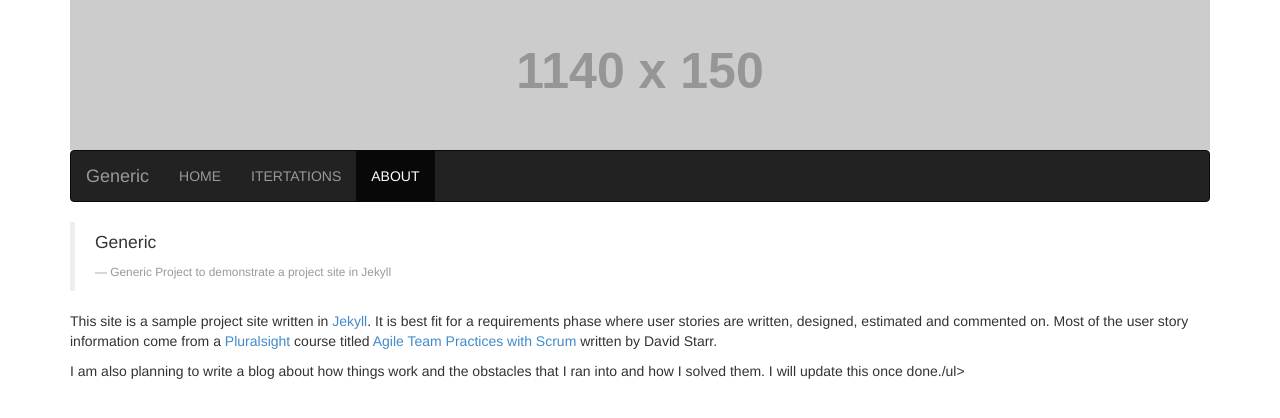
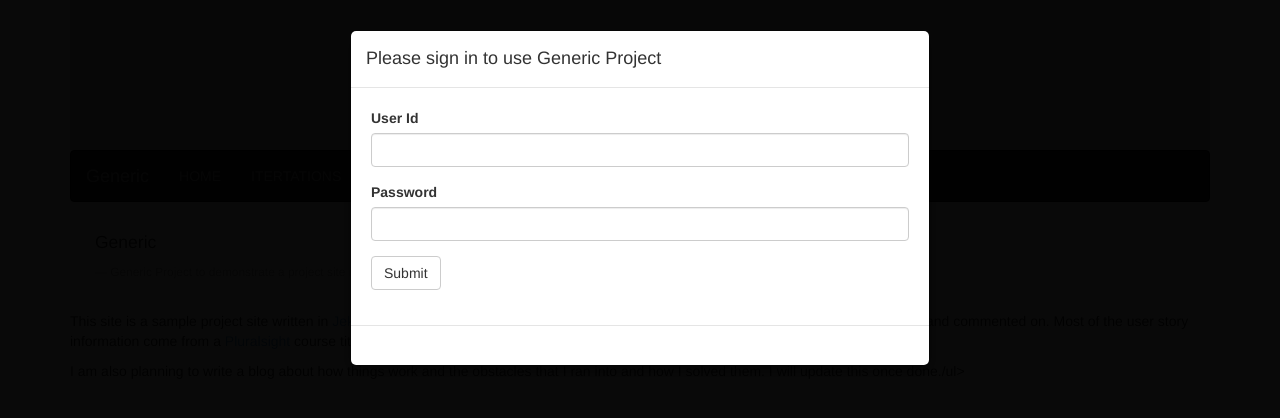
Before and after one commit to khaledhikmat/GenericProjectSite, a Jekyll site: the page built from about.html, in a window 1280 px wide. Shown: the top 418 px of the page. Built offline with Jekyll 4.4.1, drawn with Linux system fonts in a browser that asks for light colours; Markdown is read by kramdown in place of the engine named in the settings; comment, search, counter and statistics services are not loaded.

Commit message:
Initial Revision

```diff
--- a/_config.yml
+++ b/_config.yml
@@ -1,4 +1,4 @@
-name: Symphony Backend
+name: Generic Project
 markdown: redcarpet
 pygments: true
 permalink: /:year-:month-:day/:title
--- /dev/null
+++ b/_includes/enforce-password.html
@@ -0,0 +1,21 @@
+<script type="text/javascript">
+$('#siteLoginDlgSubmit').click(function (ev) {
+	console.log('Submit clicked');
+	console.log($('#siteLoginDlgUserId').val() + "/" +  $('#siteLoginDlgPassword').val());
+	validateCredentials($('#siteLoginDlgUserId').val(), $('#siteLoginDlgPassword').val());
+	checkCredentials();
+});
+
+// Set up the model dialog options - disable the keyboard
+$('#siteLoginDlg').modal({
+  keyboard: false
+});
+
+checkCredentials();
+
+// Enforce with mask if the cookie does not exist - guard against folks who can disable the mask!!!
+// Do not give this timer a global variable ...otherwise it can be disabled from the browser console
+window.setInterval(function() {
+	checkCredentials();
+}, 3000);
+</script>
--- a/_includes/user-story.html
+++ b/_includes/user-story.html
@@ -154,7 +154,7 @@ Refer to some sort of comments policy and let folks know about it.
  <div id="disqus_thread"></div>
 <script type="text/javascript">
 /* * * CONFIGURATION VARIABLES: EDIT BEFORE PASTING INTO YOUR WEBPAGE * * */
-var disqus_shortname = 'cxxxx'; // required: replace example with your forum shortname
+var disqus_shortname = '<add-your-own>'; // required: replace example with your forum shortname
 /* * * DON'T EDIT BELOW THIS LINE * * */
 (function() {
 	var dsq = document.createElement('script'); dsq.type = 'text/javascript'; dsq.async = true;
--- a/_layouts/default.html
+++ b/_layouts/default.html
@@ -9,13 +9,13 @@
 
     <!-- BOOTSTRAP stuff -->
 	<link href="{{ site.baseurl }}/libraries/bootstrap/css/bootstrap.min.css" rel="stylesheet">
-	<link href="{{ site.baseurl }}/css/style.css" rel="stylesheet">
+	<link href="{{ site.baseurl }}/libraries/bootstrap/css/style.css" rel="stylesheet">
 
     <!-- HIGHSLIDE stuff -->
 	<link href="{{ site.baseurl }}/libraries/highslide/highslide.css" rel="stylesheet"/>
 
     <!-- MY APP stuff -->
-	<link href="{{ site.baseurl }}/css/app.css" rel="stylesheet">
+	<link href="{{ site.baseurl }}/stylesheets/app.css" rel="stylesheet">
 
   <!-- HTML5 shim, for IE6-8 support of HTML5 elements -->
   <!--[if lt IE 9]>
@@ -72,10 +72,98 @@ if (hs.addSlideshow) hs.addSlideshow({
 		hideOnMouseOut: true
 	}
 });
+</script>
 
+<!-- My APP Stuff -->
+<!-- TODO: Move to a script file -->
+<script type="text/javascript">
+function setCookie(cname,cvalue,exdays) {
+	var d = new Date();
+	d.setTime(d.getTime()+(exdays*24*60*60*1000));
+	var expires = "expires="+d.toGMTString();
+	document.cookie = cname + "=" + cvalue + "; " + expires;
+}
+
+function getCookie(cname) {
+	var name = cname + "=";
+	var ca = document.cookie.split(';');
+	for(var i=0; i<ca.length; i++) {
+	  var c = ca[i].trim();
+	  if (c.indexOf(name)==0) return c.substring(name.length,c.length);
+	}
+
+	return "";
+}
+
+function isCookie(cname) {
+	var mycookie=getCookie(cname);
+	if (mycookie != "")
+		return true;
+	else
+		return false;
+}
+
+function maskPage () {
+	$('#mask').show();
+}
+
+function unmaskPage () {
+	$('#mask').hide();
+}
+
+function validateCredentials (uid, pwd) {
+	if (uid == 'generic' && pwd == 'site') {
+		// TODO: Create a cookie
+		setCookie('{{ site.name }}', uid, 2);
+	}
+}
+
+function isValidCredentails () {
+	return isCookie('{{ site.name }}');
+}
+
+function checkCredentials () {
+	if (isValidCredentails()) {
+		console.log('checkCredentials: hiding');
+		$('#siteLoginDlg').modal().hide();
+		unmaskPage();
+	} else {
+		console.log('checkCredentials: showing');
+		maskPage();
+		$('#siteLoginDlg').modal().show();
+	}
+}
 </script>
 
 <body>
+<div id="mask"></div>
+
+<div class="modal fade" id="siteLoginDlg" role="dialog" aria-labelledby="siteLoginDlgLabel" aria-hidden="true">
+	<div class="modal-dialog">
+		<div class="modal-content">
+			<div class="modal-header">
+				<h4 class="modal-title" id="siteLoginDlgLabel">
+					Please sign in to use {{ site.name }}
+				</h4>
+			</div>
+			<div class="modal-body">
+				<form role="form">
+					<div class="form-group">
+						 <label for="siteLoginDlgUserId">User Id</label><input class="form-control" id="siteLoginDlgUserId" type="text" />
+					</div>
+					<div class="form-group">
+						 <label for="siteLoginDlgPassword">Password</label><input class="form-control" id="siteLoginDlgPassword" type="password" />
+					</div>
+					<button id="siteLoginDlgSubmit" type="submit" class="btn btn-default">Submit</button>
+				</form>
+			</div>
+			<div class="modal-footer">
+			<!-- add something here -->
+			</div>
+		</div>
+	</div>
+</div>
+
 <div class="container">
 	<div class="row clearfix">
 		<div class="col-md-12 column">
@@ -108,5 +196,7 @@ if (hs.addSlideshow) hs.addSlideshow({
 	</div>
 	{{ content }}
 </div>
+<!-- Enforce the password on every page -->
+{% include enforce-password.html %}
 </body>
 </html>
--- a/stylesheets/app.css
+++ b/stylesheets/app.css
@@ -1,3 +1,17 @@
 .masthead img {
 width: 100%;
 }
+
+#mask{
+position:fixed;
+width:100%;
+height:100%;
+background: rgba(0,0,0,.93);
+z-index: 10000;
+top:0;
+left:0;
+}
+
+#siteLoginDlg {
+z-index: 10001;
+}
```
Also changed, not shown: other parts of _layouts/default.html (+1 -1 lines), index.html (+9 -0 lines).
